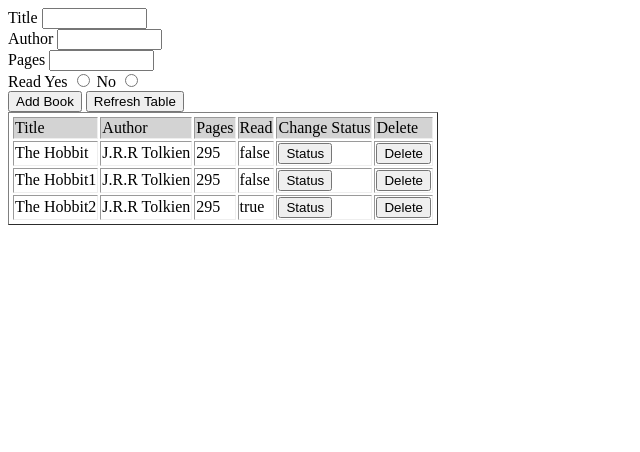
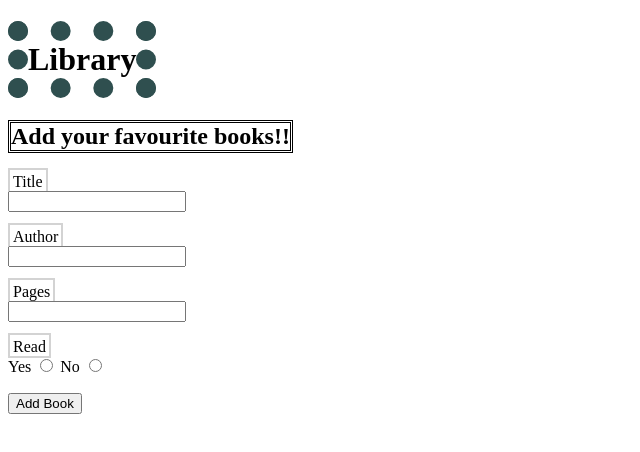
Before and after one commit to Chappo050/Library, a plain HTML site: page index.html in a window 1280 px wide. Shown: the whole page, without its empty margins (0-640 px from the left). Drawn offline with Linux system fonts and the light colour scheme.

Commit message:
Added local stoarge and CSS elements

```diff
--- a/index.html
+++ b/index.html
@@ -12,28 +12,47 @@
     </head>
 
     <body>
+        <h1>
+             Library
+        </h1>
+        <h2>
+            Add your favourite books!!
+        </h2>
         <div class="container">
 
             <div class="inputForm">
-                <label for="bookTitle">Title</label>
-                <input type="text" id="bookTitle" name="bookTitle" size="10">
+                <div>
+                    <label class="inputLables" id= "titleLbl" for="bookTitle" >Title</label>
+                    <input class="inputField" type="text" id="bookTitle" name="bookTitle" size="10">
+                </div>
+
+                <div>
+                    <label class="inputLables" for="bookAuthor">Author</label>
+                    <input class="inputField" type="text" id="bookAuthor" name="bookAuthor" size="10">
+                </div>
+
+                <div>
+                    <label class="inputLables" for="bookPages">Pages</label>
+                    <input class="inputField" type="text" id="bookPages" name="bookPages" size="10">
+                </div>
+
+                <div>
+                    <label class="inputLables readLable"  for="bookRead">Read</label>
                     <br>
-                <label for="bookAuthor">Author</label>
-                <input type="text" id="bookAuthor" name="bookAuthor" size="10">
-                <br>
-                <label for="bookPages">Pages</label>
-                <input type="text" id="bookPages" name="bookPages" size="10">
-                <br>
-                <label for="bookRead">Read</label>
                     <label for="bookReadTrue">Yes</label>
                     <input type="radio" id="bookReadTrue" name="bookReadTrue" size="10">
                     <label for="bookReadFalse">No</label>
                     <input type="radio" id="bookReadFalse" name="bookReadFlase" size="10">
                 </div>
-            <div class="Buttons">
+
+                <div>
                     <button id="newBookBtn">Add Book</button>
-                <button id="refreshTableBtn">Refresh Table</button>
                 </div>
+
+            </div>
+
+
+
 
         </div>
 
--- a/script.js
+++ b/script.js
@@ -129,6 +129,8 @@ function showLibrary(library) {
     body.appendChild(table);
     //sets the border attribute of the table to 2;
     table.setAttribute("border", "1");
+
+    storeLibrary(library);
 }
 
 function addBookFunction() {
@@ -163,19 +165,33 @@ function addBookFunction() {
 
 }
 
+
+//Stolen code that allows the saving of objects to local storage
+Storage.prototype.setObj = function(key, obj) {
+    return this.setItem(key, JSON.stringify(obj))
+}
+//Stolen code that allows the getting of objects to local storage
+Storage.prototype.getObj = function(key) {
+    return JSON.parse(this.getItem(key))
+}
+
+function storeLibrary(library) {
+    if (library) {
+        localStorage.setObj("savedLib", library) //Key is not the obj key but the key to save shit under
+        };
+    }
+
+function getLibrary() {
+    myLibrary = localStorage.getObj("savedLib"); //Acces the key the library has been saved to
+}
+
+//Event Listeners
 addBookBtn.addEventListener("click", addBookFunction);
 addBookBtn.addEventListener("click", addBookFunction);
-refreshTableBtn.addEventListener("click", function () {showLibrary(myLibrary);} )
+//refreshTableBtn.addEventListener("click", function () {showLibrary(myLibrary);} )
 radRead.addEventListener('click', () => radNotRead.checked = false);
 radNotRead.addEventListener('click', () => radRead.checked = false);
 
 
-
-
-const theHobbit = new Book("The Hobbit", "J.R.R Tolkien", "295", false);
-const theHobbit1 = new Book("The Hobbit1", "J.R.R Tolkien", "295", false);
-const theHobbit2 = new Book("The Hobbit2", "J.R.R Tolkien", "295", true);
-addBookToLibrary(theHobbit);
-addBookToLibrary(theHobbit1);
-addBookToLibrary(theHobbit2);
+getLibrary();
 showLibrary(myLibrary);
--- a/style.css
+++ b/style.css
@@ -0,0 +1,64 @@
+.inputForm{
+    display: grid;
+    grid-template-columns: 170px;
+    grid-template-rows: 50px 50px 50px 50px;
+    gap: 5px;
+    grid-template-areas:
+    "title"
+    "author"
+    "pages"
+    "read"
+    "button"
+    ;
+}
+
+h1{
+    width: 130px;
+    border-color:darkslategrey;
+    border-style: dotted;
+    width: max-content;
+    border-width: 20px;
+
+}
+
+h2{
+    border-style: double;
+    width:max-content;
+}
+
+.inputLables{
+    border: lightgray;
+    border-width: 2px;
+    padding: 3px;
+    border-style: solid;
+    padding-bottom: 1px;
+}
+
+
+.inputField{
+    width: 100%;
+}
+
+#bookTitle{
+    grid-area: title;
+}
+
+#bookAuthor{
+    grid-area: author;
+}
+
+#bookPages{
+    grid-area: pages;
+}
+
+#bookReadTrue{
+    grid-area: read;
+}
+
+#bookReadFalse{
+    grid-area: read;
+}
+
+#newBookBtn{
+    grid-area: button;
+}
```
Lines whose indentation alone changed are shown as unchanged.
